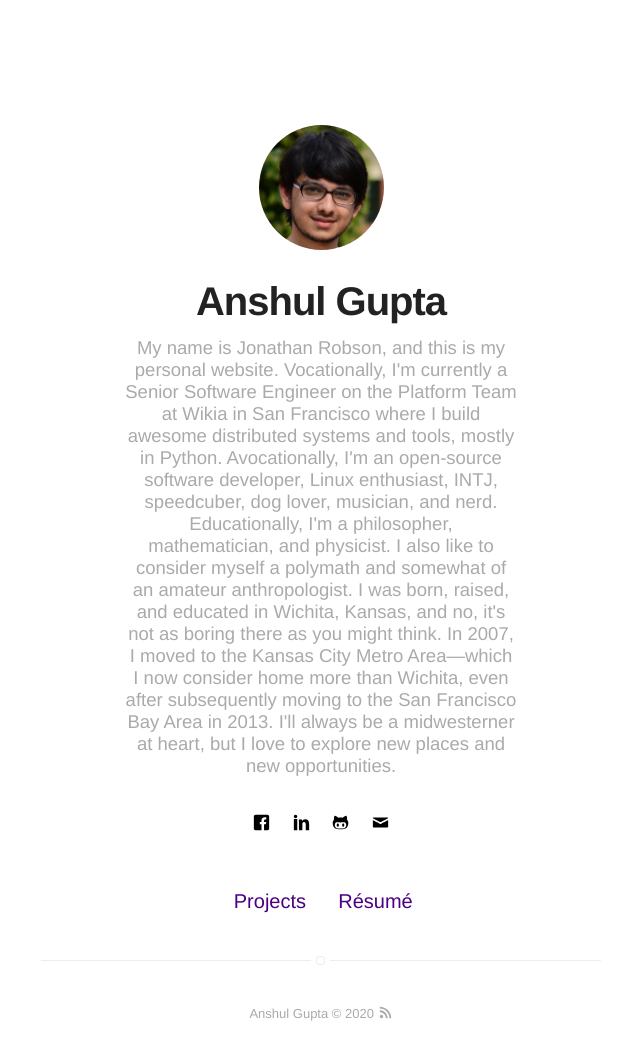
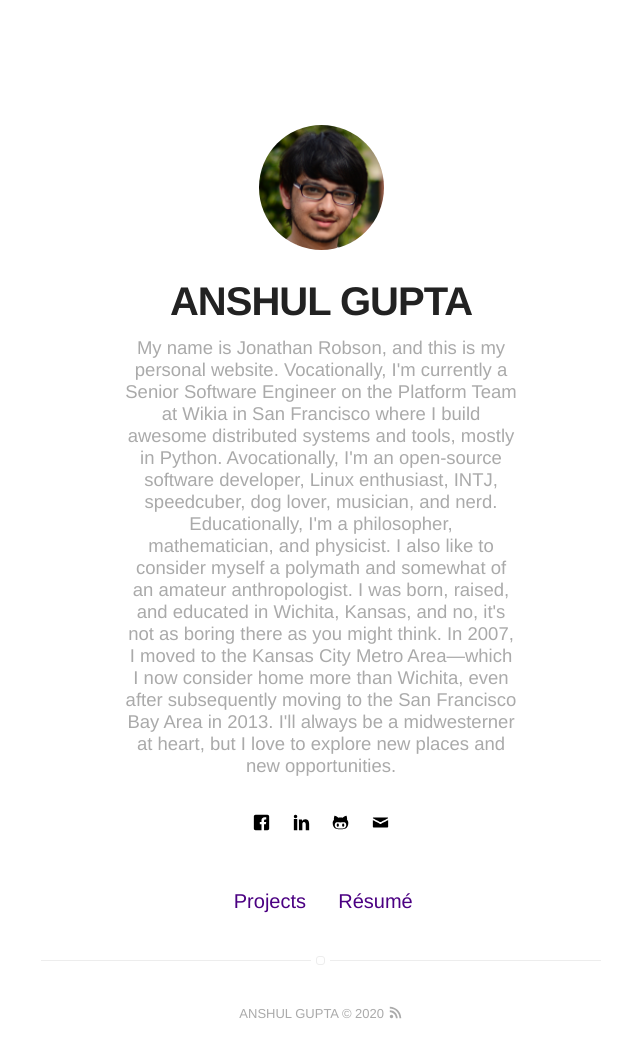
Before and after one commit to anshulgupta0803/anshulgupta0803.github.io, a Jekyll site: the page built from index.html, in a window 1280 px wide. Shown: the whole page, without its empty margins (319-959 px from the left). Built offline with Jekyll 4.4.1, drawn with Linux system fonts in a browser that asks for light colours.

```diff
--- a/_config.yml
+++ b/_config.yml
@@ -1,5 +1,5 @@
 # main text of home
-name: Anshul Gupta
+name: ANSHUL GUPTA
 bio: My name is Jonathan Robson, and this is my personal website. Vocationally, I'm currently a Senior Software Engineer on the Platform Team at Wikia in San Francisco where I build awesome distributed systems and tools, mostly in Python. Avocationally, I'm an open-source software developer, Linux enthusiast, INTJ, speedcuber, dog lover, musician, and nerd. Educationally, I'm a philosopher, mathematician, and physicist. I also like to consider myself a polymath and somewhat of an amateur anthropologist. I was born, raised, and educated in Wichita, Kansas, and no, it's not as boring there as you might think. In 2007, I moved to the Kansas City Metro Area—which I now consider home more than Wichita, even after subsequently moving to the San Francisco Bay Area in 2013. I'll always be a midwesterner at heart, but I love to explore new places and new opportunities.
 
 # twitter summary info
```
